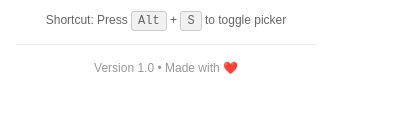
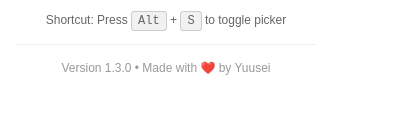
Before and after one commit to RenjiYuusei/GetStyles-Extension, a browser extension: page popup.html in a window 400 px wide. Shown: the part 257-370 px from the top of the page. Drawn offline with Linux system fonts and the light colour scheme.

Commit message:
Update popup.html

```diff
--- a/popup.html
+++ b/popup.html
@@ -171,7 +171,7 @@
 
 		<div class="shortcuts">Shortcut: Press <kbd>Alt</kbd> + <kbd>S</kbd> to toggle picker</div>
 
-		<div class="footer">Version 1.0 • Made with ❤️</div>
+		<div class="footer">Version 1.3.0 • Made with ❤️ by Yuusei</div>
 
 		<script src="popup.js"></script>
 	</body>
```
